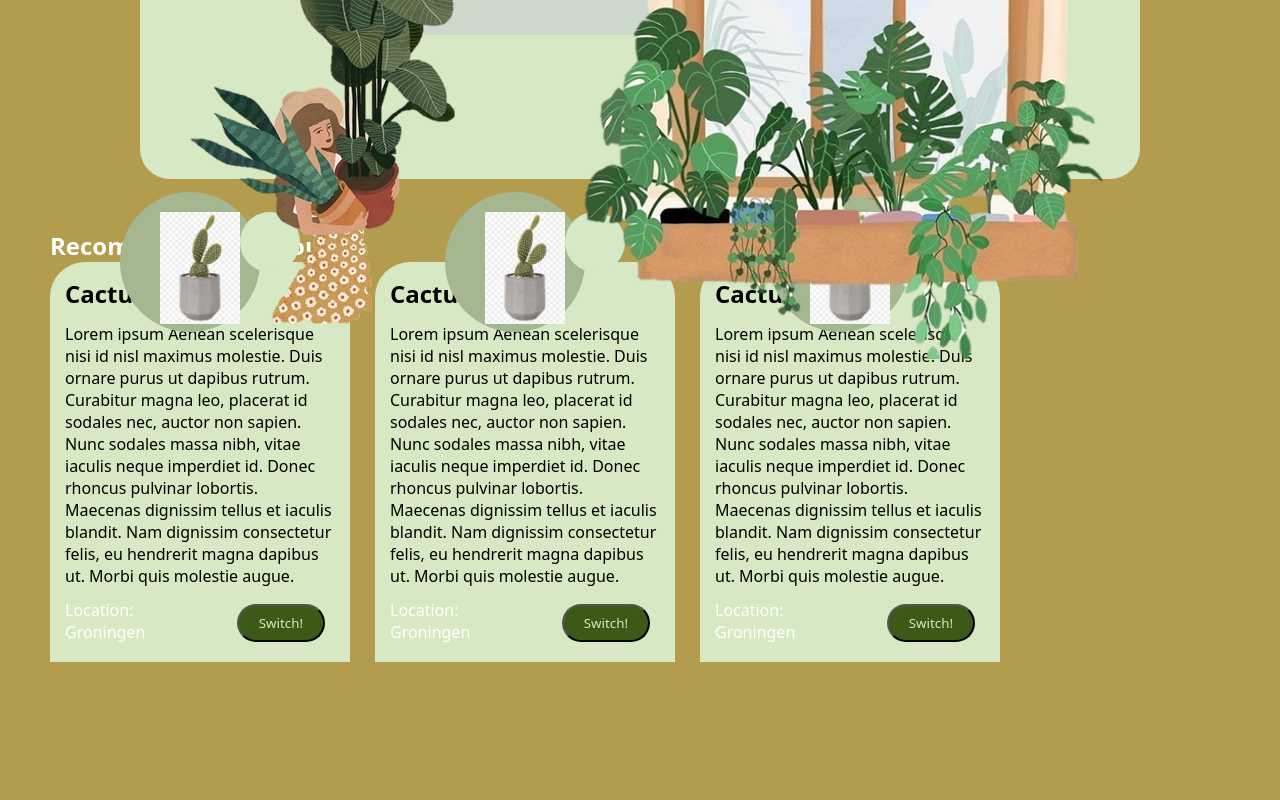
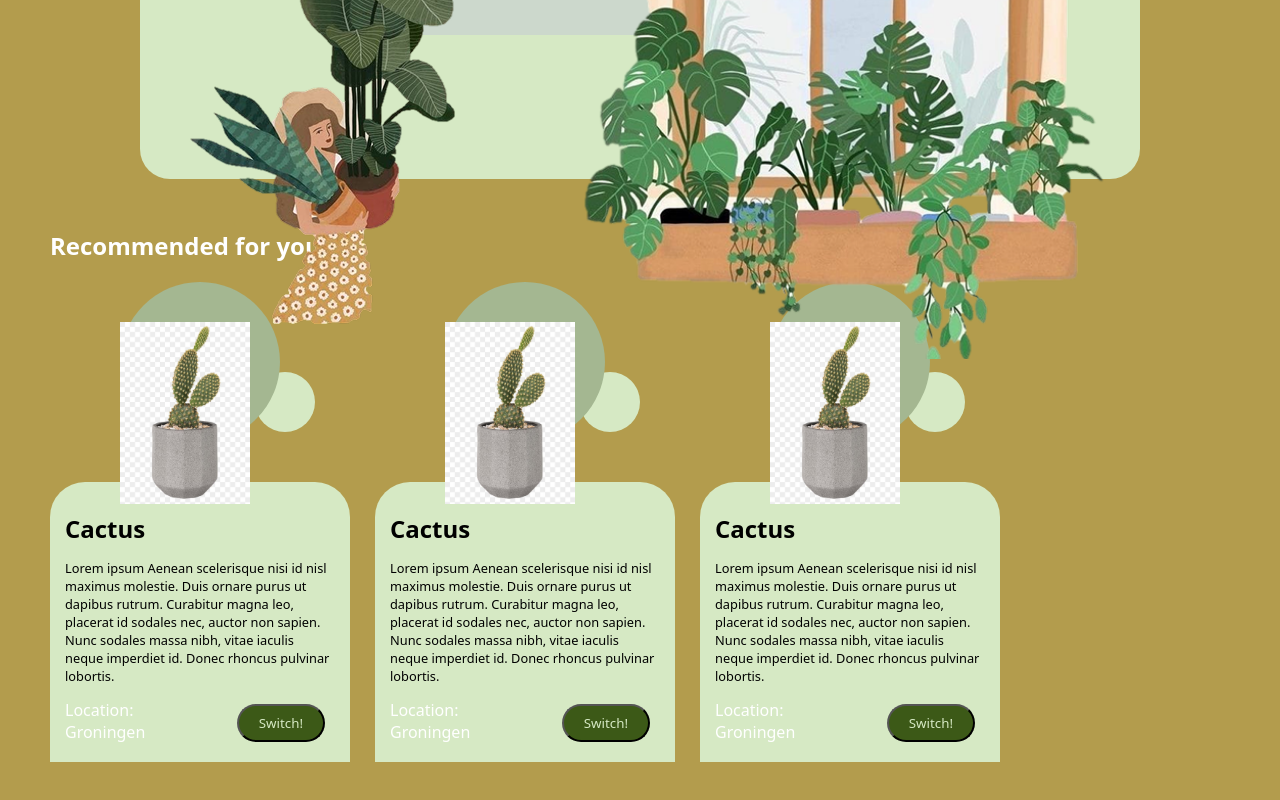
Before and after one commit to Marjolijn-v/frontend-eindopdracht, a React (Vite) app: page / in a window 1280 px wide. Shown: the part 376-1176 px from the top of the page. Before the commit the page ends 1088 px from the top, so only its background shows below. Built offline with nearby package versions, Linux system fonts and the light colour scheme; a web font is replaced by a local one.

Commit message:
plantCardSmall - CSS toegevoegd

```diff
--- a/src/components/plantCardSmall/plantCardSmall.css
+++ b/src/components/plantCardSmall/plantCardSmall.css
@@ -1,20 +1,17 @@
-.small-card-container {
+.small-card-outer-container {
     display: flex;
     flex-direction: column;
-    justify-content: space-between;
+    justify-content: flex-end;
     position: relative;
     width: 300px;
-    height: 400px;
-    background-color: var(--background-card);
-    padding: 15px;
-    border-top-left-radius: 35px;
-    border-top-right-radius: 35px;
+    height: 450px;
+
 
 }
 
 .small-card-visual {
     position: absolute;
-    top: -70px;
+    top: -20px;
     left: 50%;
     transform: translateX(-50%);
     width: 160px;
@@ -29,9 +26,9 @@
 
 .circle.large {
     background-color: var(--green-mid);
-    width: 140px;
-    height: 140px;
-    top: 0;
+    width: 160px;
+    height: 160px;
+    top: -10px;
     left: 0;
 }
 
@@ -39,24 +36,45 @@
     background-color: var(--background-card);
     width: 60px;
     height: 60px;
-    top: 20px;
-    right: -20px;
+    top: 80px;
+    right: -35px;
 
 }
 
 .plant-image-small {
     position: relative;
     z-index: 1;
-    width: 80px;
-    display: block;
+    width: 130px;
     margin: 20px auto 0;
+    top: 10px;
+}
+.small-card-container{
+    height: 280px;
+    display: flex;
+    flex-direction: column;
+    background-color: var(--background-card);
+    padding: 15px;
+    border-top-left-radius: 35px;
+    border-top-right-radius: 35px;
+}
+
+.small-card-inner-container {
+    display: flex;
+    flex-direction: column;
+    justify-content: space-between;
+    height: 100%;
+    padding-top: 15px;
+
+
 }
 
 .small-card-title {
 
+
 }
 
 .small-card-description {
+    font-size: 0.8rem;
 
 
 }
--- a/src/components/plantCardSmall/plantCardSmall.jsx
+++ b/src/components/plantCardSmall/plantCardSmall.jsx
@@ -10,12 +10,14 @@ function PlantCardSmall( {plantName, plantDescription, location }) {
     const navigate = useNavigate();
 
     return(
+        <section className="small-card-outer-container">
             <article className="small-card-container">
                 <div className="small-card-visual">
+                    <div className="circle small"></div>
                     <div className="circle large"></div>
-                <div className="circle small"></div>
                     <img src={cactus} alt="cactus" className="plant-image-small"/>
                 </div>
+                <div className="small-card-inner-container">
                     <h2 className="small-card-title">{plantName}</h2>
                     <p className="small-card-description">{plantDescription}</p>
                     <div className="small-card-location-button">
@@ -30,8 +32,10 @@ function PlantCardSmall( {plantName, plantDescription, location }) {
                             onClick={() => navigate('/plant')}
                         />
                     </div>
+                </div>
 
             </article>
+        </section>
     );
 }
 
--- a/src/pages/Home/Home.css
+++ b/src/pages/Home/Home.css
@@ -11,4 +11,5 @@
 
 .recommended-title {
     color: white;
+    margin: 50px 0;
 }
--- a/src/pages/Home/Home.jsx
+++ b/src/pages/Home/Home.jsx
@@ -25,27 +25,27 @@ function Home() {
                 />
             </HeroSection>
 
-            <div className="recommended-container">
+            <section className="recommended-container">
                 <h2 className="recommended-title">Recommended for you</h2>
                 <div className="recommended-plant-cards">
                     <PlantCardSmall
                         plantName="Cactus"
-                        plantDescription="Lorem ipsum Aenean scelerisque nisi id nisl maximus molestie. Duis ornare purus ut dapibus rutrum. Curabitur magna leo, placerat id sodales nec, auctor non sapien. Nunc sodales massa nibh, vitae iaculis neque imperdiet id. Donec rhoncus pulvinar lobortis. Maecenas dignissim tellus et iaculis blandit. Nam dignissim consectetur felis, eu hendrerit magna dapibus ut. Morbi quis molestie augue."
+                        plantDescription="Lorem ipsum Aenean scelerisque nisi id nisl maximus molestie. Duis ornare purus ut dapibus rutrum. Curabitur magna leo, placerat id sodales nec, auctor non sapien. Nunc sodales massa nibh, vitae iaculis neque imperdiet id. Donec rhoncus pulvinar lobortis."
                         location="Groningen"
                     />
                     <PlantCardSmall
                         plantName="Cactus"
-                        plantDescription="Lorem ipsum Aenean scelerisque nisi id nisl maximus molestie. Duis ornare purus ut dapibus rutrum. Curabitur magna leo, placerat id sodales nec, auctor non sapien. Nunc sodales massa nibh, vitae iaculis neque imperdiet id. Donec rhoncus pulvinar lobortis. Maecenas dignissim tellus et iaculis blandit. Nam dignissim consectetur felis, eu hendrerit magna dapibus ut. Morbi quis molestie augue."
+                        plantDescription="Lorem ipsum Aenean scelerisque nisi id nisl maximus molestie. Duis ornare purus ut dapibus rutrum. Curabitur magna leo, placerat id sodales nec, auctor non sapien. Nunc sodales massa nibh, vitae iaculis neque imperdiet id. Donec rhoncus pulvinar lobortis."
                         location="Groningen"
                     />
                     <PlantCardSmall
                         plantName="Cactus"
-                        plantDescription="Lorem ipsum Aenean scelerisque nisi id nisl maximus molestie. Duis ornare purus ut dapibus rutrum. Curabitur magna leo, placerat id sodales nec, auctor non sapien. Nunc sodales massa nibh, vitae iaculis neque imperdiet id. Donec rhoncus pulvinar lobortis. Maecenas dignissim tellus et iaculis blandit. Nam dignissim consectetur felis, eu hendrerit magna dapibus ut. Morbi quis molestie augue."
+                        plantDescription="Lorem ipsum Aenean scelerisque nisi id nisl maximus molestie. Duis ornare purus ut dapibus rutrum. Curabitur magna leo, placerat id sodales nec, auctor non sapien. Nunc sodales massa nibh, vitae iaculis neque imperdiet id. Donec rhoncus pulvinar lobortis."
                         location="Groningen"
                     />
                 </div>
 
-            </div>
+            </section>
 
 
         </>
```
Lines whose indentation alone changed are shown as unchanged.
